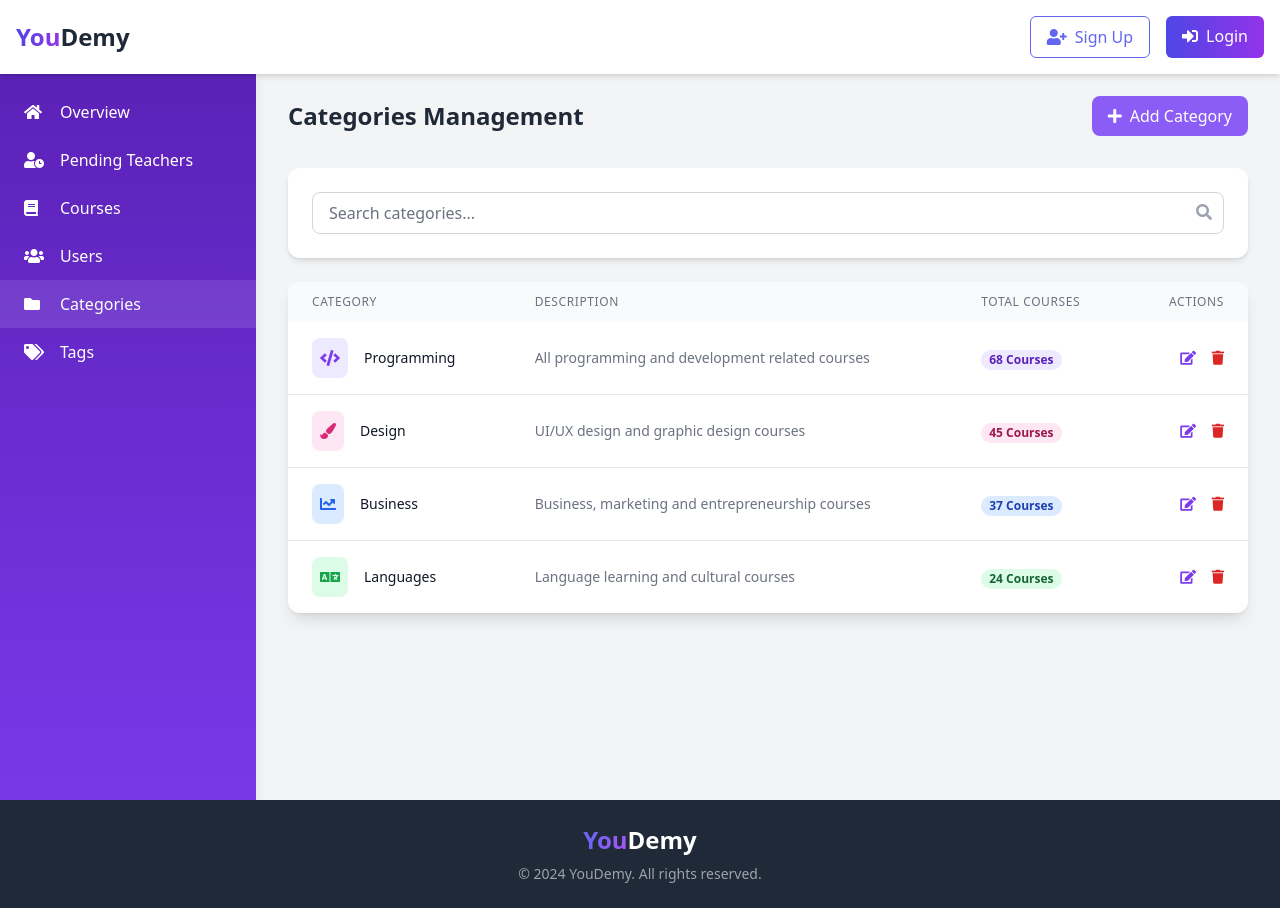
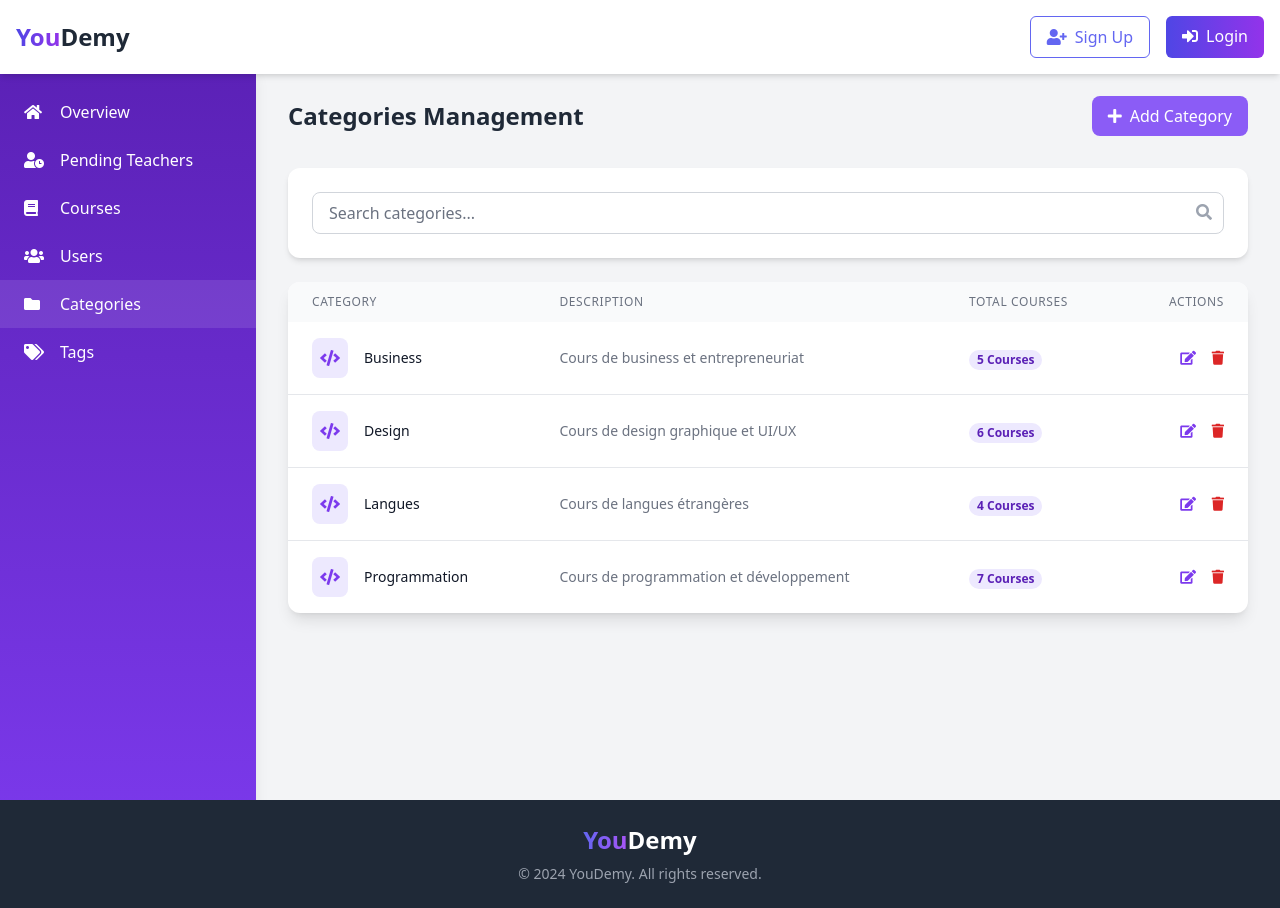
Before and after one commit to abdellatifguezadi/youdemy, a PHP site: page /admin/categories in a window 1280 px wide. Run offline with PHP 8.4, Linux system fonts and the light colour scheme; data comes from the database, SQL or seed files in the repository; some libraries are stand-ins or nearby versions.

Commit message:
display all category

```diff
--- a/app/controllers/AdminController.php
+++ b/app/controllers/AdminController.php
@@ -37,7 +37,13 @@ class AdminController extends BaseController {
         $this->render('admin/tags');
     }
     public function categories (){
-        $this->render('admin/categories');
+        $categories = $this->courseModel->getAllCategories();
+
+        foreach ($categories as &$category) {
+            $category['course_count'] = $this->courseModel->getCoursesCountByCategory($category['id']);
+        }
+
+        $this->render('admin/categories', ['category' => $categories]);
     }
 
 
--- a/app/models/Course.php
+++ b/app/models/Course.php
@@ -170,4 +170,13 @@ class Course extends Db
         $stmt->execute();
         return $stmt->fetchAll(PDO::FETCH_ASSOC);
     }
+
+    public function getCoursesCountByCategory($categoryId)
+    {
+        $sql = "SELECT COUNT(*) as count FROM {$this->table} WHERE category_id = ?";
+        $stmt = $this->conn->prepare($sql);
+        $stmt->execute([$categoryId]);
+        $result = $stmt->fetch(PDO::FETCH_ASSOC);
+        return $result['count'];
+    }
 }
--- a/app/views/admin/categories.php
+++ b/app/views/admin/categories.php
@@ -65,7 +65,7 @@
                         </tr>
                     </thead>
                     <tbody class="divide-y divide-gray-200">
-                        <!-- Example Category 1 -->
+                        <?php foreach ($category as $category) : ?>
                             <tr class="hover:bg-gray-50">
                                 <td class="px-6 py-4 whitespace-nowrap">
                                     <div class="flex items-center">
@@ -73,16 +73,16 @@
                                             <i class="fas fa-code text-violet-600"></i>
                                         </div>
                                         <div class="ml-4">
-                                        <div class="text-sm font-medium text-gray-900">Programming</div>
+                                            <div class="text-sm font-medium text-gray-900"> <?= htmlspecialchars($category['name']) ?> </div>
                                         </div>
                                     </div>
                                 </td>
                                 <td class="px-6 py-4">
-                                <div class="text-sm text-gray-500">All programming and development related courses</div>
+                                    <div class="text-sm text-gray-500"> <?= htmlspecialchars($category['description']) ?> </div>
                                 </td>
                                 <td class="px-6 py-4 whitespace-nowrap">
                                     <span class="px-2 inline-flex text-xs leading-5 font-semibold rounded-full bg-violet-100 text-violet-800">
-                                    68 Courses
+                                        <?= $category['course_count'] ?> Courses
                                     </span>
                                 </td>
                                 <td class="px-6 py-4 whitespace-nowrap text-right text-sm font-medium">
@@ -94,96 +94,7 @@
                                     </button>
                                 </td>
                             </tr>
-
-                        <!-- Example Category 2 -->
-                        <tr class="hover:bg-gray-50">
-                            <td class="px-6 py-4 whitespace-nowrap">
-                                <div class="flex items-center">
-                                    <div class="p-2 bg-pink-100 rounded-lg">
-                                        <i class="fas fa-paint-brush text-pink-600"></i>
-                                    </div>
-                                    <div class="ml-4">
-                                        <div class="text-sm font-medium text-gray-900">Design</div>
-                                    </div>
-                                </div>
-                            </td>
-                            <td class="px-6 py-4">
-                                <div class="text-sm text-gray-500">UI/UX design and graphic design courses</div>
-                            </td>
-                            <td class="px-6 py-4 whitespace-nowrap">
-                                <span class="px-2 inline-flex text-xs leading-5 font-semibold rounded-full bg-pink-100 text-pink-800">
-                                    45 Courses
-                                </span>
-                            </td>
-                            <td class="px-6 py-4 whitespace-nowrap text-right text-sm font-medium">
-                                <button class="text-violet-600 hover:text-violet-900 mr-3">
-                                    <i class="fas fa-edit"></i>
-                                </button>
-                                <button class="text-red-600 hover:text-red-900">
-                                    <i class="fas fa-trash"></i>
-                                </button>
-                            </td>
-                        </tr>
-
-                        <!-- Example Category 3 -->
-                        <tr class="hover:bg-gray-50">
-                            <td class="px-6 py-4 whitespace-nowrap">
-                                <div class="flex items-center">
-                                    <div class="p-2 bg-blue-100 rounded-lg">
-                                        <i class="fas fa-chart-line text-blue-600"></i>
-                                    </div>
-                                    <div class="ml-4">
-                                        <div class="text-sm font-medium text-gray-900">Business</div>
-                                    </div>
-                                </div>
-                            </td>
-                            <td class="px-6 py-4">
-                                <div class="text-sm text-gray-500">Business, marketing and entrepreneurship courses</div>
-                            </td>
-                            <td class="px-6 py-4 whitespace-nowrap">
-                                <span class="px-2 inline-flex text-xs leading-5 font-semibold rounded-full bg-blue-100 text-blue-800">
-                                    37 Courses
-                                </span>
-                            </td>
-                            <td class="px-6 py-4 whitespace-nowrap text-right text-sm font-medium">
-                                <button class="text-violet-600 hover:text-violet-900 mr-3">
-                                    <i class="fas fa-edit"></i>
-                                </button>
-                                <button class="text-red-600 hover:text-red-900">
-                                    <i class="fas fa-trash"></i>
-                                </button>
-                            </td>
-                        </tr>
-
-                        <!-- Example Category 4 -->
-                        <tr class="hover:bg-gray-50">
-                            <td class="px-6 py-4 whitespace-nowrap">
-                                <div class="flex items-center">
-                                    <div class="p-2 bg-green-100 rounded-lg">
-                                        <i class="fas fa-language text-green-600"></i>
-                                    </div>
-                                    <div class="ml-4">
-                                        <div class="text-sm font-medium text-gray-900">Languages</div>
-                                    </div>
-                                </div>
-                            </td>
-                            <td class="px-6 py-4">
-                                <div class="text-sm text-gray-500">Language learning and cultural courses</div>
-                            </td>
-                            <td class="px-6 py-4 whitespace-nowrap">
-                                <span class="px-2 inline-flex text-xs leading-5 font-semibold rounded-full bg-green-100 text-green-800">
-                                    24 Courses
-                                </span>
-                            </td>
-                            <td class="px-6 py-4 whitespace-nowrap text-right text-sm font-medium">
-                                <button class="text-violet-600 hover:text-violet-900 mr-3">
-                                    <i class="fas fa-edit"></i>
-                                </button>
-                                <button class="text-red-600 hover:text-red-900">
-                                    <i class="fas fa-trash"></i>
-                                </button>
-                            </td>
-                        </tr>
+                        <?php endforeach; ?>
                     </tbody>
                 </table>
             </div>
```
Lines whose indentation alone changed are shown as unchanged.
